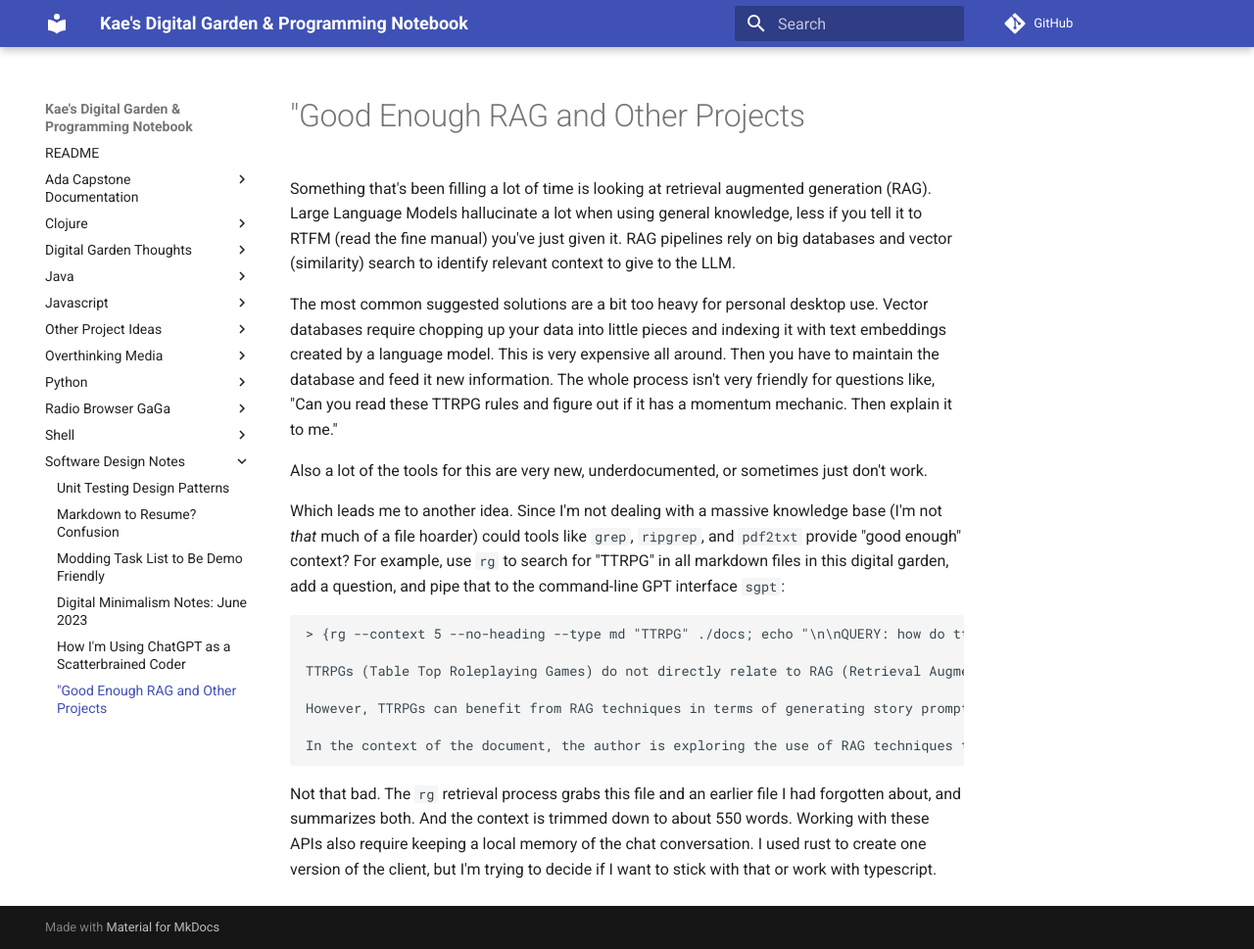
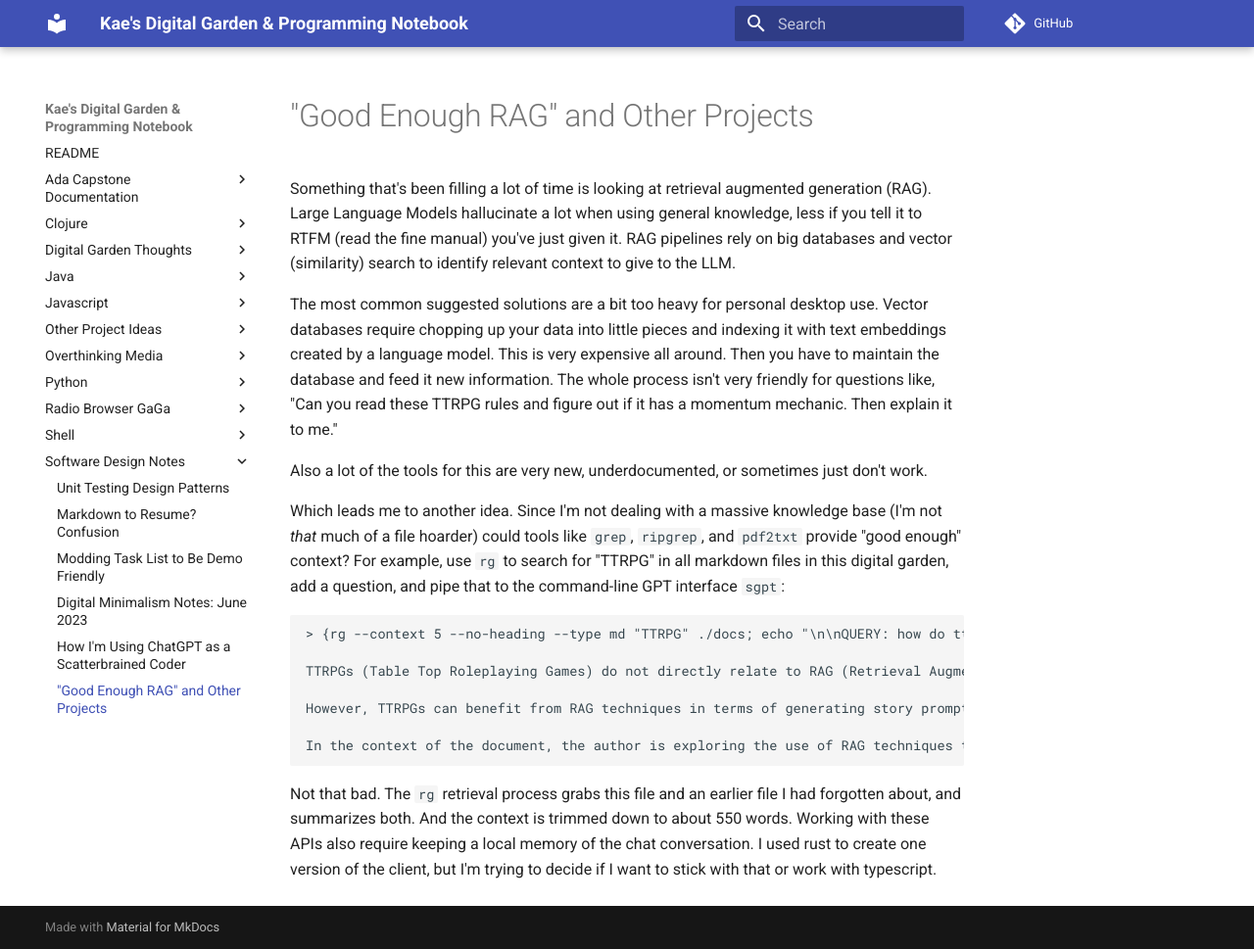
Before and after one commit to kaesluder/kae-garden-wiki, an MkDocs documentation site: the page built from docs/Software_Design_Notes/2024-01-08-rusty-gpt-and-other.md, in a window 1280 px wide and 969 px high. Shown: the whole window at 98% size. Built offline with MkDocs 1.6.1 and Material for MkDocs 9.7.7, drawn with Linux system fonts in a browser that asks for light colours; comment, search, counter and statistics services are not loaded.

Commit message:
minor change

```diff
--- a/docs/Software_Design_Notes/2024-01-08-rusty-gpt-and-other.md
+++ b/docs/Software_Design_Notes/2024-01-08-rusty-gpt-and-other.md
@@ -1,4 +1,4 @@
-# "Good Enough RAG and Other Projects
+# "Good Enough RAG" and Other Projects
 
 Something that's been filling a lot of time is looking at retrieval augmented generation (RAG). Large Language Models hallucinate a lot when using general knowledge, less if you tell it to RTFM (read the fine manual) you've just given it. RAG pipelines rely on big databases and vector (similarity) search to identify relevant context to give to the LLM.
 
```
